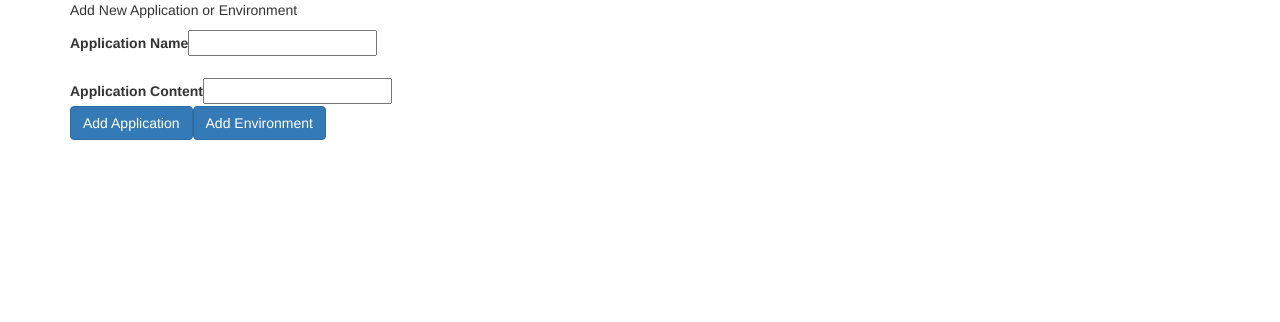
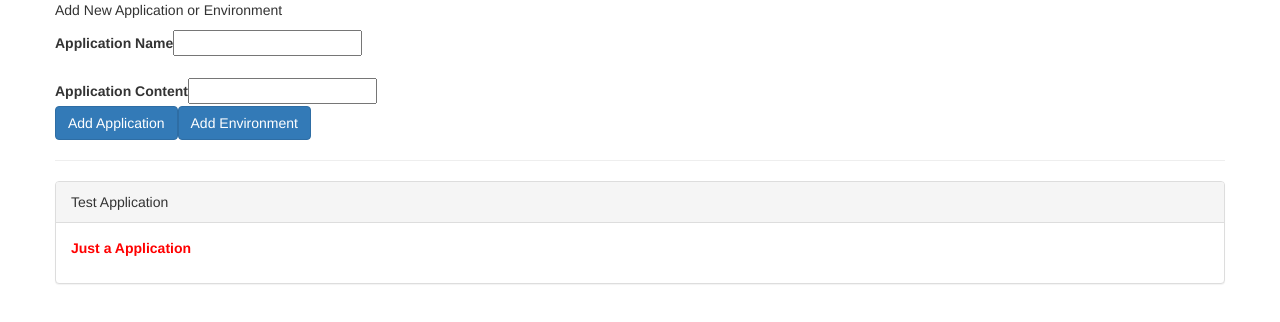
Before and after one commit to legend1910/Angular-Basics-Components, an Angular app: page / in a window 1280 px wide. Shown: the top 322 px of the page. Built offline with nearby package versions, Linux system fonts and the light colour scheme.

Commit message:
Passing value from parent Using @Input element

```diff
--- a/src/app/app.component.html
+++ b/src/app/app.component.html
@@ -1,34 +1,14 @@
 <div class="container">
   <div class="row">
-    <div class="col-xs-12">
-      <p> Add New Application or Environment </p>
-      <label> Application Name</label>
-      <input type="text" class="form-Control" [(ngModel)] ="newApplicationName">
-      <br>
-      <br>
-      <label> Application Content</label>
-      <input type="text" class="form-Control" [(ngModel)]="newApplicationContent">
-      <br>
-      <button class="btn btn-primary" (click)="onAddApplication()">
- Add Application
-</button>
-      <button class="btn btn-primary" (click)="onAddEnvironment()"> Add Environment</button>
-
-    </div>
+  <app-base-component></app-base-component>
 
   <hr>
   <div class="row">
     <div class="col-xs-12">
-<div class="panel panel-default" *ngFor="let Data of ApplicationList">
+<!-- We are sending the data from the ngFor  to the element which is defined in the application Component where we have
+defined a element property with the @input-->
+<app-application-component *ngFor="let Data of ApplicationList" [element]="Data">
 
-  <div class="panel-heading">{{Data.Name}}</div>
-  <div class="panel-body">
-  <p>
-    <strong *ngIf="Data.Type=='Application'" style="color: red;"> {{Data.Content}}</strong>
-    <em *ngIf="Data.Type=='Environment'" style="color:slateblue;"> {{Data.Content}}</em>
-  </p>
+</app-application-component>
   </div>
 </div>
-    </div>
-  </div>
-</div>
--- a/src/app/app.component.ts
+++ b/src/app/app.component.ts
@@ -6,30 +6,10 @@ import { Component } from '@angular/core';
   styleUrls: ['./app.component.css']
 })
 export class AppComponent {
- ApplicationList :any=[];
-  newApplicationName="";
-  newApplicationContent="";
+  // These : are not type we are assigin value i.e Key/Value pair
+ ApplicationList=[{Type:'Application',Name:'Test Application', Content:'Just a Application'}];
 
-onAddEnvironment()
-{
-  console.log(this.newApplicationName);
-  this.ApplicationList.push(
-    {
-      Type: "Environment",
-      Name:this.newApplicationName,
-      Content:this.newApplicationContent
-    }
-  )
-}
-onAddApplication()
-{
-  this.ApplicationList.push(
-    {
-      Type:'Application',
-      Name:this.newApplicationName,
-      Content:this.newApplicationName
-    }
-  )
-}
+
+
 
 }
--- a/src/app/app.module.ts
+++ b/src/app/app.module.ts
@@ -4,10 +4,14 @@ import { BrowserModule } from '@angular/platform-browser';
 
 import { AppRoutingModule } from './app-routing.module';
 import { AppComponent } from './app.component';
+import { BaseComponentComponent } from './base-component/base-component.component';
+import { ApplicationComponentComponent } from './application-component/application-component.component';
 
 @NgModule({
   declarations: [
-    AppComponent
+    AppComponent,
+    BaseComponentComponent,
+    ApplicationComponentComponent
   ],
   imports: [
     BrowserModule,
--- /dev/null
+++ b/src/app/application-component/application-component.component.html
@@ -0,0 +1,13 @@
+<div class="panel panel-default" >
+
+    <div class="panel-heading">
+
+        {{element.Name}}
+    </div>
+    <div class="panel-body">
+    <p>
+      <strong *ngIf="element.Type=='Application'" style="color: red;"> {{element.Content}}</strong>
+      <em *ngIf="element.Type=='Environment'" style="color:slateblue;"> {{element.Content}}</em>
+    </p>
+    </div>
+  </div>
--- /dev/null
+++ b/src/app/application-component/application-component.component.ts
@@ -0,0 +1,19 @@
+import { Component, Input, OnInit } from '@angular/core';
+
+@Component({
+  selector: 'app-application-component',
+  templateUrl: './application-component.component.html',
+  styleUrls: ['./application-component.component.css']
+})
+export class ApplicationComponentComponent implements OnInit {
+   // This element represents the Application(and we are defining the properties) and we are define the Ch
+  // By Default all the properties  are accessed within the Component and not outside
+// If you want to allow parent Components to be able to bind this to property you need to explicitly  we need to add a decorator
+//@Input
+  @Input()  element!:{ Type: string; Name: string; Content: string; };
+constructor() { }
+
+  ngOnInit(): void {
+  }
+
+}
--- /dev/null
+++ b/src/app/base-component/base-component.component.html
@@ -0,0 +1,17 @@
+<div class="row">
+<div class="col-xs-12">
+    <p> Add New Application or Environment </p>
+    <label> Application Name</label>
+    <input type="text" class="form-Control" [(ngModel)] ="newApplicationName">
+    <br>
+    <br>
+    <label> Application Content</label>
+    <input type="text" class="form-Control" [(ngModel)]="newApplicationContent">
+    <br>
+    <button class="btn btn-primary" (click)="onAddApplication()">
+Add Application
+</button>
+    <button class="btn btn-primary" (click)="onAddEnvironment()"> Add Environment</button>
+
+  </div>
+</div>
--- /dev/null
+++ b/src/app/base-component/base-component.component.ts
@@ -0,0 +1,40 @@
+import { Component, Input, OnInit } from '@angular/core';
+
+@Component({
+  selector: 'app-base-component',
+  templateUrl: './base-component.component.html',
+  styleUrls: ['./base-component.component.css']
+})
+export class BaseComponentComponent implements OnInit {
+
+  newApplicationName="";
+  newApplicationContent="";
+
+  onAddEnvironment()
+{
+  console.log(this.newApplicationName);/*
+  this.ApplicationList.push(
+    {
+      Type: "Environment",
+      Name:this.newApplicationName,
+      Content:this.newApplicationContent
+    }
+  )*/
+}
+onAddApplication()
+{
+  /*
+  this.ApplicationList.push(
+    {
+      Type:'Application',
+      Name:this.newApplicationName,
+      Content:this.newApplicationName
+    }
+  )*/
+}
+  constructor() { }
+
+  ngOnInit(): void {
+  }
+
+}
```
Also changed, not shown: src/app/application-component/application-component.component.css (added), src/app/base-component/base-component.component.css (added), 2 other files (tests, documents, lock files or other folders).
